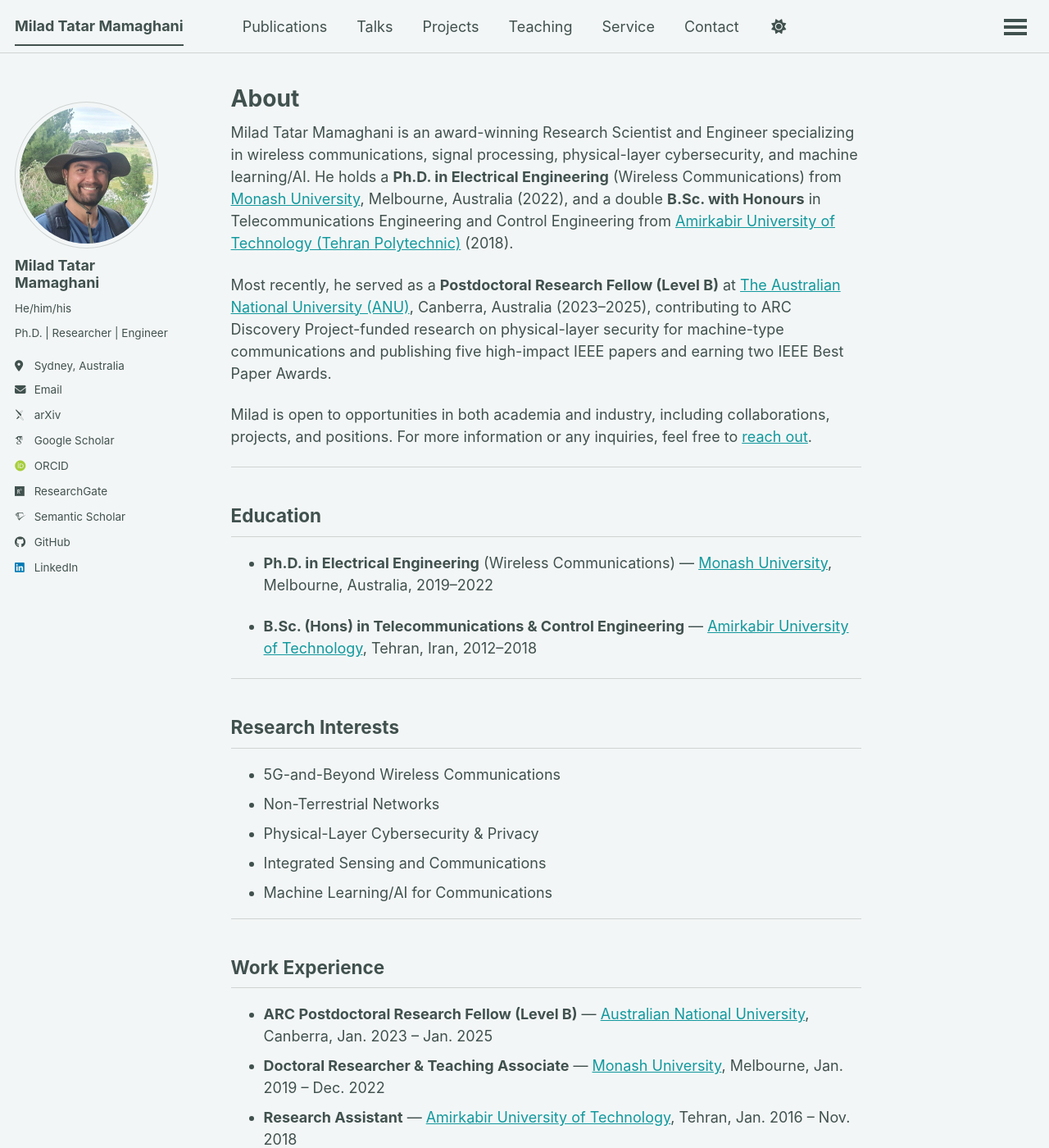
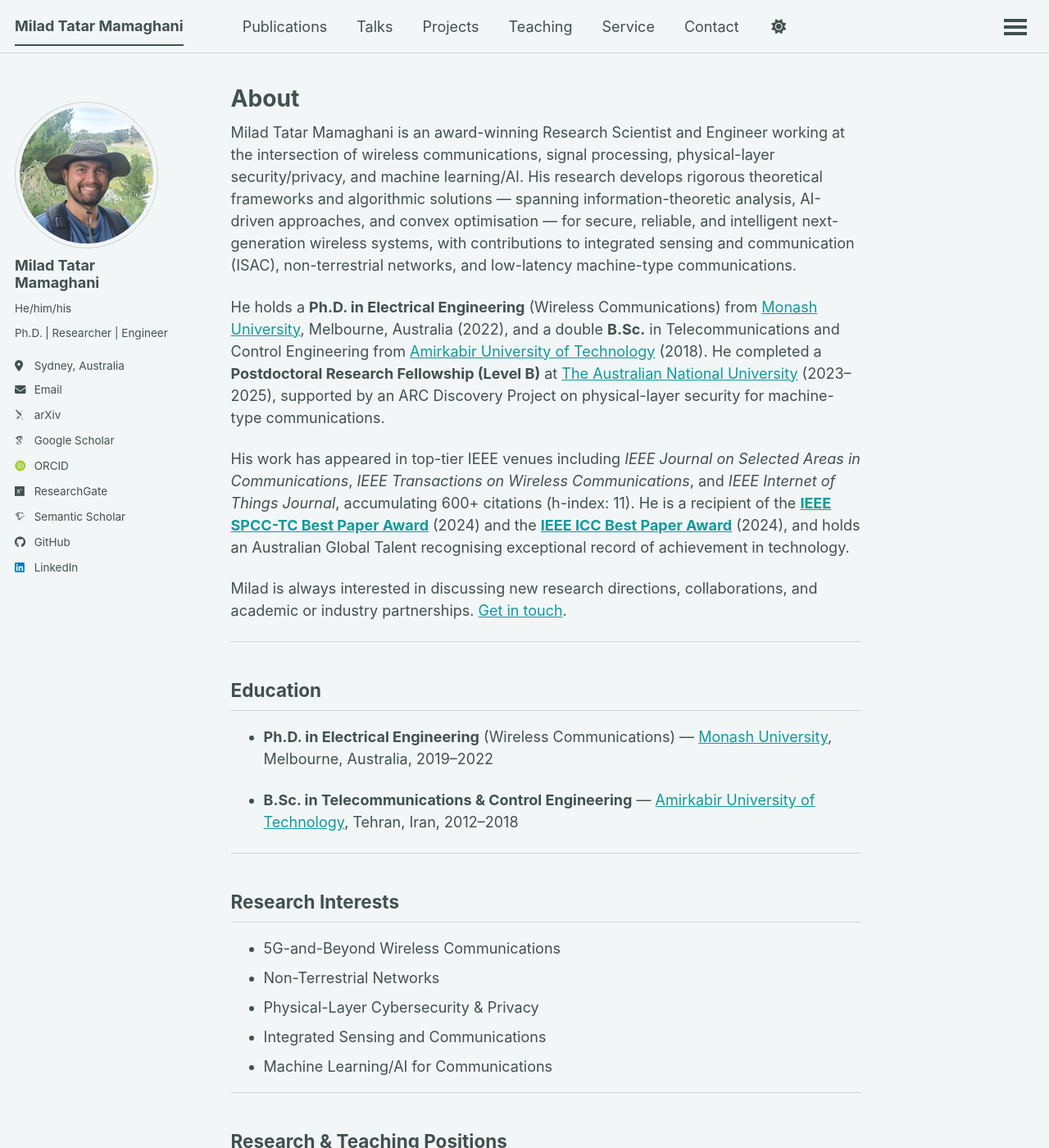
Before and after one commit to miladtm94/miladtm94.github.io, a Jekyll site: the page built from _pages/about.md, in a window 1280 px wide and 1400 px high. Shown: the whole window at 82% size. Built offline with Jekyll 4.4.1, drawn with Linux system fonts in a browser that asks for light colours; some web fonts are replaced; a script that is not in the unit is left out; some of the changed text lies outside the part shown.

Commit message:
Bio updates

```diff
--- a/_pages/about.md
+++ b/_pages/about.md
@@ -7,13 +7,18 @@ redirect_from:
   - /about.html
 ---
 
-Milad Tatar Mamaghani is an award-winning Research Scientist and Engineer specializing in wireless communications, signal processing, physical-layer cybersecurity, and machine learning/AI. He holds a **Ph.D. in Electrical Engineering** (Wireless Communications) from [Monash University](https://www.monash.edu/), Melbourne, Australia (2022), and a double **B.Sc. with Honours** in Telecommunications Engineering and Control Engineering from [Amirkabir University of Technology (Tehran Polytechnic)](http://aut.ac.ir/) (2018).
-
-Most recently, he served as a **Postdoctoral Research Fellow (Level B)** at [The Australian National University (ANU)](https://www.anu.edu.au/), Canberra, Australia (2023–2025), contributing to ARC Discovery Project-funded research on physical-layer security for machine-type communications and publishing five high-impact IEEE papers and earning two IEEE Best Paper Awards.
-
-Milad is open to opportunities in both academia and industry, including collaborations, projects, and positions. For more information or any inquiries, feel free to [reach out](/contact/).
+Milad Tatar Mamaghani is an award-winning Research Scientist and Engineer working at the intersection of wireless communications, signal processing, physical-layer security/privacy, and machine learning/AI. His research develops rigorous theoretical frameworks and algorithmic solutions — spanning information-theoretic analysis, AI-driven approaches, and convex optimisation — for secure,
+reliable, and intelligent next-generation wireless systems, with contributions to integrated sensing and communication (ISAC), non-terrestrial networks, and low-latency machine-type communications.
 
 
+He holds a **Ph.D. in Electrical Engineering** (Wireless Communications) from [Monash University](https://www.monash.edu/), Melbourne, Australia (2022), and a double **B.Sc.** in Telecommunications and Control Engineering from [Amirkabir University of Technology](http://aut.ac.ir/) (2018). He completed a **Postdoctoral Research Fellowship (Level B)** at [The Australian National University](https://www.anu.edu.au/)
+(2023–2025), supported by an ARC Discovery Project on physical-layer security for machine-type communications.
+
+
+His work has appeared in top-tier IEEE venues including *IEEE Journal on Selected Areas in Communications*, *IEEE Transactions on Wireless Communications*, and *IEEE Internet of Things Journal*, accumulating 600+ citations (h-index: 11). He is a recipient of the **[IEEE SPCC-TC Best Paper Award](https://spcc.committees.comsoc.org/awards/)** (2024) and the **[IEEE ICC Best Paper Award](https://icc2024.ieee-icc.org/program/best-paper-awards)** (2024), and holds an Australian Global Talent recognising exceptional record of achievement in technology.
+
+
+Milad is always interested in discussing new research directions, collaborations, and academic or industry partnerships. [Get in touch](/contact/).
 
 ---
 
@@ -21,7 +26,7 @@ Milad is open to opportunities in both academia and industry, including collabor
 
 - **Ph.D. in Electrical Engineering** (Wireless Communications) &mdash; [Monash University](https://www.monash.edu/), Melbourne, Australia, 2019–2022
 
-- **B.Sc. (Hons) in Telecommunications & Control Engineering** &mdash; [Amirkabir University of Technology](http://aut.ac.ir/), Tehran, Iran, 2012–2018
+- **B.Sc. in Telecommunications & Control Engineering** &mdash; [Amirkabir University of Technology](http://aut.ac.ir/), Tehran, Iran, 2012–2018
 
 ---
 
@@ -37,12 +42,11 @@ Milad is open to opportunities in both academia and industry, including collabor
 
 ---
 
-## Work Experience
+## Research & Teaching Positions
 
-<!-- - **STEM Consultant** &mdash; Mercor/Scale AI, Remote, Jan. 2025 – Present -->
-- **ARC Postdoctoral Research Fellow (Level B)** &mdash; [Australian National University](https://www.anu.edu.au/), Canberra, Jan. 2023 – Jan. 2025
-- **Doctoral Researcher & Teaching Associate** &mdash; [Monash University](https://www.monash.edu/), Melbourne, Jan. 2019 – Dec. 2022
-- **Research Assistant** &mdash; [Amirkabir University of Technology](http://aut.ac.ir/), Tehran, Jan. 2016 – Nov. 2018
+- Postdoctoral Research Fellow (Level B) &mdash; [Australian National University](https://www.anu.edu.au/), Canberra, 2023–2025
+- Doctoral Researcher & Teaching Associate &mdash; [Monash University](https://www.monash.edu/), Melbourne, 2019–2022
+- Research & Teaching Assistant &mdash; [Amirkabir University of Technology](http://aut.ac.ir/), Tehran, 2016–2018
 
 
 ---
@@ -58,8 +62,7 @@ Milad is open to opportunities in both academia and industry, including collabor
 
 - 2019 &mdash; Recipient of the **Vice Chancellor's Congratulatory Letter** for teaching and learning excellence, Monash University
 
-- 2019–2022 &mdash; Monash Graduate Scholarships (equivalent of AUD $120,000+)
-- 2019–2022 &mdash; Monash International Tuition Scholarships (equivalent of AUD $200,000+)
+- 2019–2022 &mdash; Monash Graduate Scholarship + Monash International Tuition Scholarship
 <!-- - **2012** &mdash; Ranked **Top 0.2%**, Iran's Nationwide University Entrance Exam -->
 
 
```
Also changed, not shown: other parts of _pages/about.md (+2 -2 lines).
